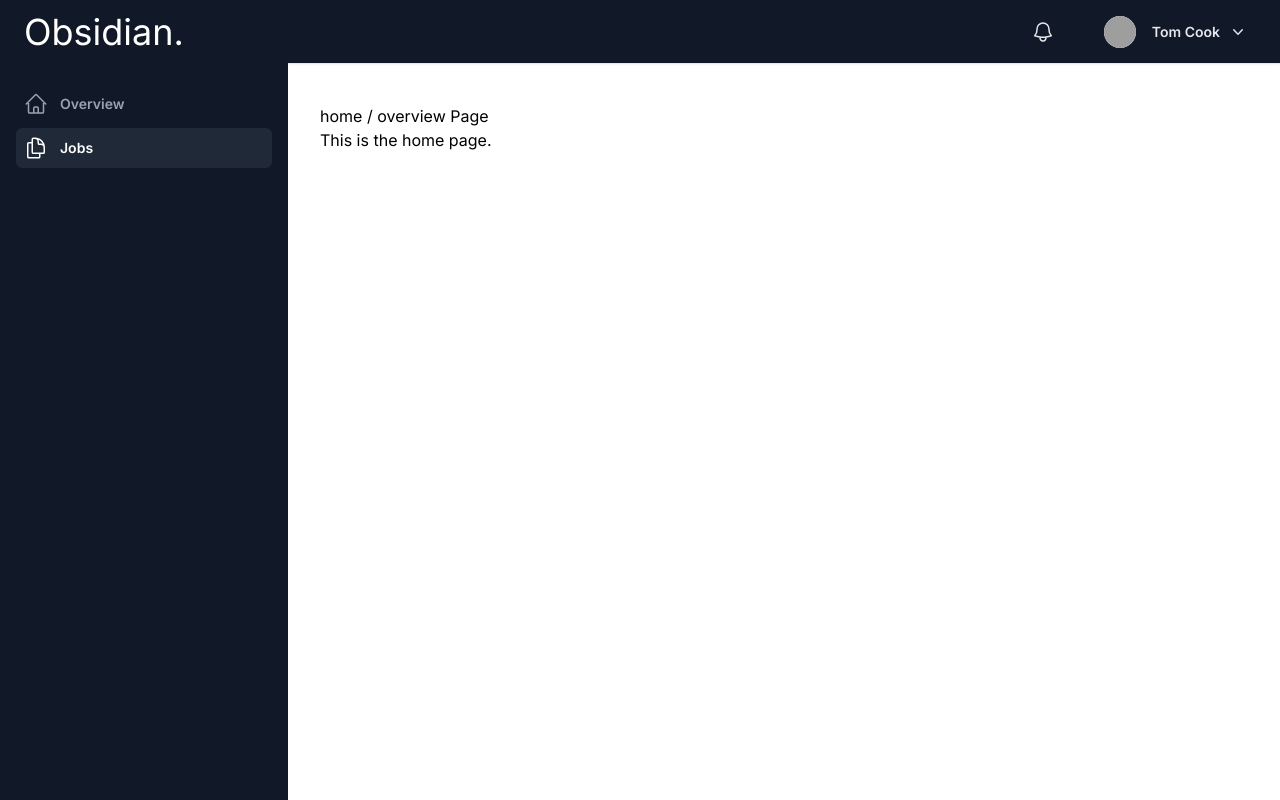
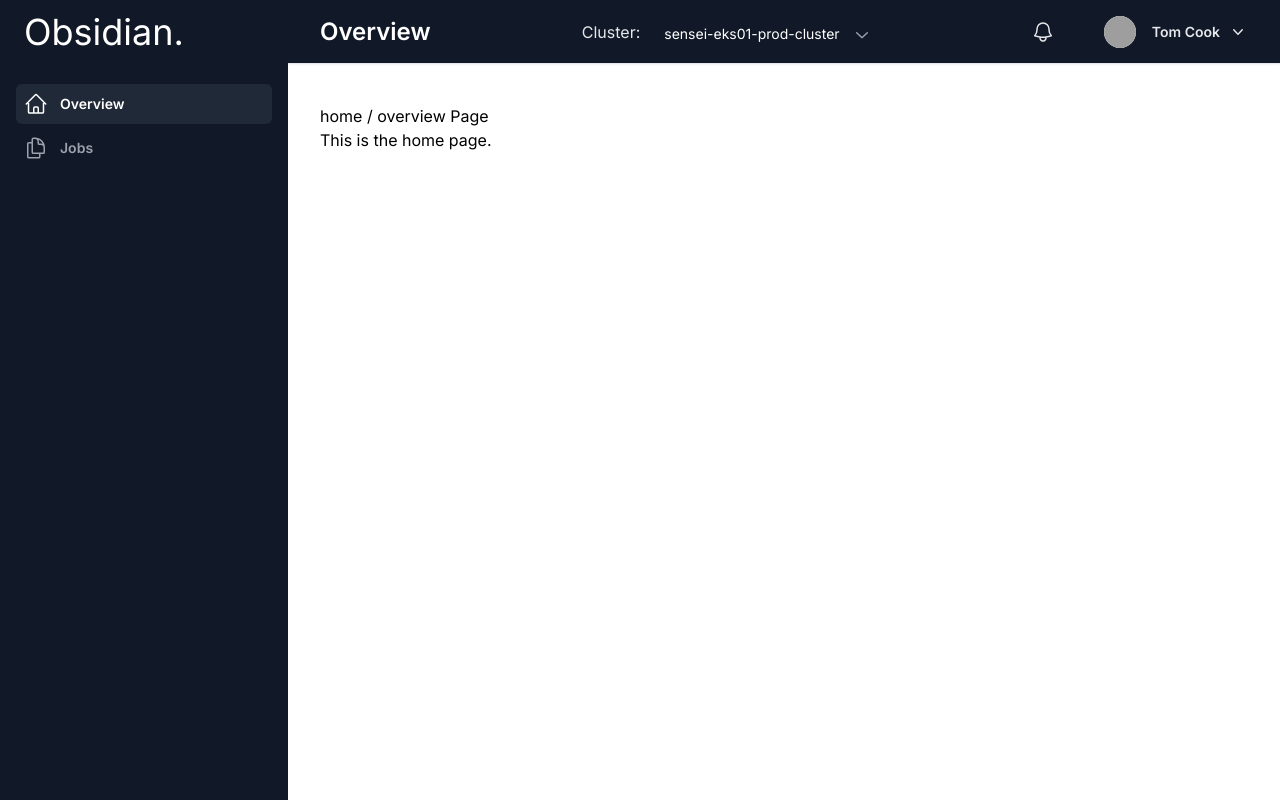
Before and after one commit to shaheersystems/obsidian, a React (Vite) app: page / in a window 1280 px wide. Built offline with nearby package versions, Linux system fonts and the light colour scheme; grey boxes are pictures that could not be loaded; the HTML template or start-up script is replaced by a standard one.

Commit message:
sorting feature added

```diff
--- a/src/components/DataTable.jsx
+++ b/src/components/DataTable.jsx
@@ -1,6 +1,39 @@
-import React from "react";
+import React, { useState } from "react";
 
 function DataTable({ jobs, selectedHeadings }) {
+  const [sortColumn, setSortColumn] = useState("");
+  const [sortDirection, setSortDirection] = useState("asc");
+
+  const handleSort = (key) => {
+    if (key === sortColumn) {
+      setSortDirection(sortDirection === "asc" ? "desc" : "asc");
+    } else {
+      setSortColumn(key);
+      setSortDirection("asc");
+    }
+  };
+
+  const sortedData = [...jobs].sort((a, b) => {
+    const aValue = a[sortColumn];
+    const bValue = b[sortColumn];
+
+    if (sortDirection === "asc") {
+      if (typeof aValue === "number" && typeof bValue === "number") {
+        return aValue - bValue;
+      } else {
+        // Handle non-numeric values (e.g., strings) by comparing them as strings
+        return String(aValue).localeCompare(String(bValue));
+      }
+    } else {
+      if (typeof aValue === "number" && typeof bValue === "number") {
+        return bValue - aValue;
+      } else {
+        // Handle non-numeric values (e.g., strings) by comparing them as strings
+        return String(bValue).localeCompare(String(aValue));
+      }
+    }
+  });
+
   return (
     <div className="flow-root mt-8">
       <div className="-mx-4 -my-2 overflow-x-auto sm:-mx-6 lg:-mx-8">
@@ -15,14 +48,28 @@ function DataTable({ jobs, selectedHeadings }) {
                       scope="col"
                       className="py-3.5 truncate  pl-4 pr-3 text-left text-sm font-semibold text-gray-900 sm:pl-0"
                     >
-                      {heading.heading}
+                      <button
+                        className="flex items-center gap-2"
+                        onClick={() => handleSort(heading.key)}
+                      >
+                        {heading.heading}
+                        {sortColumn === heading.key && (
+                          <span>
+                            {sortDirection === "asc" ? (
+                              <span className="ml-1">▼</span>
+                            ) : (
+                              <span className="ml-1">▲</span>
+                            )}
+                          </span>
+                        )}
+                      </button>
                     </th>
                   );
                 })}
               </tr>
             </thead>
             <tbody className="divide-y h-[60vh] overflow-y-auto divide-gray-200">
-              {jobs.map((job) => {
+              {sortedData.map((job) => {
                 return (
                   <tr key={job.jobId} className="hover:bg-gray-100">
                     {selectedHeadings.map((heading, idx) => {
--- /dev/null
+++ b/src/components/Dropdown.jsx
@@ -0,0 +1,52 @@
+import React, { Fragment } from "react";
+import { Listbox, Transition } from "@headlessui/react";
+import { ChevronDownIcon } from "@radix-ui/react-icons";
+function Dropdown({ data, selected, setSelected }) {
+  return (
+    <Listbox value={selected} onChange={setSelected}>
+      <div className="relative mt-1">
+        <Listbox.Button className="relative w-full px-6 py-2 pr-10 text-left text-white bg-gray-900 rounded cursor-default focus:outline-none focus-visible:border-indigo-500 focus-visible:ring-2 focus-visible:ring-white focus-visible:ring-opacity-75 focus-visible:ring-offset-2 focus-visible:ring-offset-orange-300 sm:text-sm">
+          <span className="block truncate">{selected.name}</span>
+          <span className="absolute inset-y-0 right-0 flex items-center pr-2 pointer-events-none">
+            <ChevronDownIcon
+              className="w-5 h-5 text-gray-400"
+              aria-hidden="true"
+            />
+          </span>
+        </Listbox.Button>
+        <Transition
+          as={Fragment}
+          leave="transition ease-in duration-100"
+          leaveFrom="opacity-100"
+          leaveTo="opacity-0"
+        >
+          <Listbox.Options className="absolute z-10 w-full py-1 mt-1 overflow-auto text-base bg-white rounded-md shadow-lg max-h-60 ring-1 ring-black ring-opacity-5 focus:outline-none sm:text-sm">
+            {data.map((person, personIdx) => (
+              <Listbox.Option
+                key={personIdx}
+                className={({ active }) =>
+                  `relative cursor-default select-none py-2 px-6 pr-4 ${
+                    active ? "bg-gray-100 text-blue-900" : "text-gray-900"
+                  }`
+                }
+                value={person}
+              >
+                {({ selected }) => (
+                  <span
+                    className={`block truncate ${
+                      selected ? "font-medium" : "font-normal"
+                    }`}
+                  >
+                    {person.name}
+                  </span>
+                )}
+              </Listbox.Option>
+            ))}
+          </Listbox.Options>
+        </Transition>
+      </div>
+    </Listbox>
+  );
+}
+
+export default Dropdown;
--- a/src/layouts/AppLayout.jsx
+++ b/src/layouts/AppLayout.jsx
@@ -17,24 +17,17 @@ import { Dialog, Menu, Transition } from "@headlessui/react";
 import {
   Bars3Icon,
   BellIcon,
-  CalendarIcon,
-  ChartPieIcon,
-  Cog6ToothIcon,
   DocumentDuplicateIcon,
-  FolderIcon,
   HomeIcon,
-  UsersIcon,
   XMarkIcon,
 } from "@heroicons/react/24/outline";
-import {
-  ChevronDownIcon,
-  MagnifyingGlassIcon,
-} from "@heroicons/react/20/solid";
-import { Link } from "react-router-dom";
+import { ChevronDownIcon } from "@heroicons/react/20/solid";
+import { Link, useLocation } from "react-router-dom";
+import Dropdown from "../components/Dropdown";
 
 const navigation = [
-  { name: "Overview", href: "#", icon: HomeIcon, current: false },
-  { name: "Jobs", href: "/jobs", icon: DocumentDuplicateIcon, current: true },
+  { name: "Overview", href: "/", icon: HomeIcon },
+  { name: "Jobs", href: "/jobs", icon: DocumentDuplicateIcon },
 ];
 const userNavigation = [
   { name: "Your profile", href: "#" },
@@ -47,7 +40,14 @@ function classNames(...classes) {
 
 export default function AppLayout({ children }) {
   const [sidebarOpen, setSidebarOpen] = useState(false);
+  const { pathname } = useLocation();
+  const clusters = [
+    { id: 1, name: "sensei-eks01-prod-cluster" },
+    { id: 1, name: "sensei-eks02-prod-cluster" },
+  ];
+  const [selected, setSelected] = useState(clusters[0]);
 
+  console.log(pathname);
   return (
     <>
       <div>
@@ -161,10 +161,10 @@ export default function AppLayout({ children }) {
                   <ul role="list" className="-mx-2 space-y-1">
                     {navigation.map((item) => (
                       <li key={item.name}>
-                        <a
-                          href={item.href}
+                        <Link
+                          to={item.href}
                           className={classNames(
-                            item.current
+                            pathname === item.href
                               ? "bg-gray-800 text-white"
                               : "text-gray-400 hover:text-white hover:bg-gray-800",
                             "group flex gap-x-3 rounded-md p-2 text-sm leading-6 font-semibold"
@@ -175,7 +175,7 @@ export default function AppLayout({ children }) {
                             aria-hidden="true"
                           />
                           {item.name}
-                        </a>
+                        </Link>
                       </li>
                     ))}
                   </ul>
@@ -202,7 +202,26 @@ export default function AppLayout({ children }) {
               aria-hidden="true"
             />
 
-            <div className="flex self-stretch justify-end flex-1 gap-x-4 lg:gap-x-6">
+            <div className="flex items-center self-stretch justify-between flex-1 gap-x-4 lg:gap-x-6">
+              <div>
+                <h2 className="text-2xl font-semibold text-white">
+                  {pathname === "/"
+                    ? "Overview"
+                    : pathname === "/jobs"
+                    ? "Jobs"
+                    : pathname === "/jobs/new-job"
+                    ? "New Job"
+                    : "Page not found"}
+                </h2>
+              </div>
+              <div className="flex items-center">
+                <span className="text-gray-200">Cluster: </span>
+                <Dropdown
+                  data={clusters}
+                  selected={selected}
+                  setSelected={setSelected}
+                />
+              </div>
               <div className="flex items-center gap-x-4 lg:gap-x-6">
                 <button
                   type="button"
--- a/src/pages/Jobs.jsx
+++ b/src/pages/Jobs.jsx
@@ -1,5 +1,4 @@
 import React, { useState, Fragment, useEffect } from "react";
-import { Listbox, Transition } from "@headlessui/react";
 import data from "../data/mock_data.json";
 import {
   MagnifyingGlassIcon,
@@ -9,7 +8,8 @@ import {
 } from "@radix-ui/react-icons";
 import DataTable from "../components/DataTable";
 import { Cog6ToothIcon } from "@heroicons/react/24/outline";
-
+import { Link } from "react-router-dom";
+import Dropdown from "../components/Dropdown";
 function Jobs() {
   const [jobData, setJobData] = useState([]);
   const [visibleItems, setVisibleItems] = useState(100);
@@ -150,55 +150,18 @@ function Jobs() {
           </label>
         </div>
         <div className="flex justify-end flex-1 gap-4 item-center">
-          <Listbox value={selected} onChange={setSelected}>
-            <div className="relative mt-1">
-              <Listbox.Button className="relative w-full px-6 py-2 pr-10 text-left text-white bg-gray-900 rounded cursor-default focus:outline-none focus-visible:border-indigo-500 focus-visible:ring-2 focus-visible:ring-white focus-visible:ring-opacity-75 focus-visible:ring-offset-2 focus-visible:ring-offset-orange-300 sm:text-sm">
-                <span className="block truncate">{selected.name}</span>
-                <span className="absolute inset-y-0 right-0 flex items-center pr-2 pointer-events-none">
-                  <ChevronDownIcon
-                    className="w-5 h-5 text-gray-400"
-                    aria-hidden="true"
-                  />
-                </span>
-              </Listbox.Button>
-              <Transition
-                as={Fragment}
-                leave="transition ease-in duration-100"
-                leaveFrom="opacity-100"
-                leaveTo="opacity-0"
-              >
-                <Listbox.Options className="absolute w-full py-1 mt-1 overflow-auto text-base bg-white rounded-md shadow-lg max-h-60 ring-1 ring-black ring-opacity-5 focus:outline-none sm:text-sm">
-                  {jobs_timeframe.map((person, personIdx) => (
-                    <Listbox.Option
-                      key={personIdx}
-                      className={({ active }) =>
-                        `relative cursor-default select-none py-2 px-6 pr-4 ${
-                          active ? "bg-gray-100 text-blue-900" : "text-gray-900"
-                        }`
-                      }
-                      value={person}
-                    >
-                      {({ selected }) => (
-                        <>
-                          <span
-                            className={`block truncate ${
-                              selected ? "font-medium" : "font-normal"
-                            }`}
-                          >
-                            {person.name}
-                          </span>
-                        </>
-                      )}
-                    </Listbox.Option>
-                  ))}
-                </Listbox.Options>
-              </Transition>
-            </div>
-          </Listbox>
-          <button className="flex items-center gap-2 px-6 py-2 rounded hover:bg-gray-100">
+          <Dropdown
+            data={jobs_timeframe}
+            selected={selected}
+            setSelected={setSelected}
+          />
+          <Link
+            to="/jobs/new-job"
+            className="flex items-center gap-2 px-6 py-2 rounded hover:bg-gray-100"
+          >
             <PlusIcon className="w-5 h-5 text-gray-600" />
             <span className="font-semibold uppercase">New Job</span>
-          </button>
+          </Link>
           <div className="relative">
             <button
               onClick={() => setShowing(!showing)}
```
Also changed, not shown: src/lib/utils.js (added).
